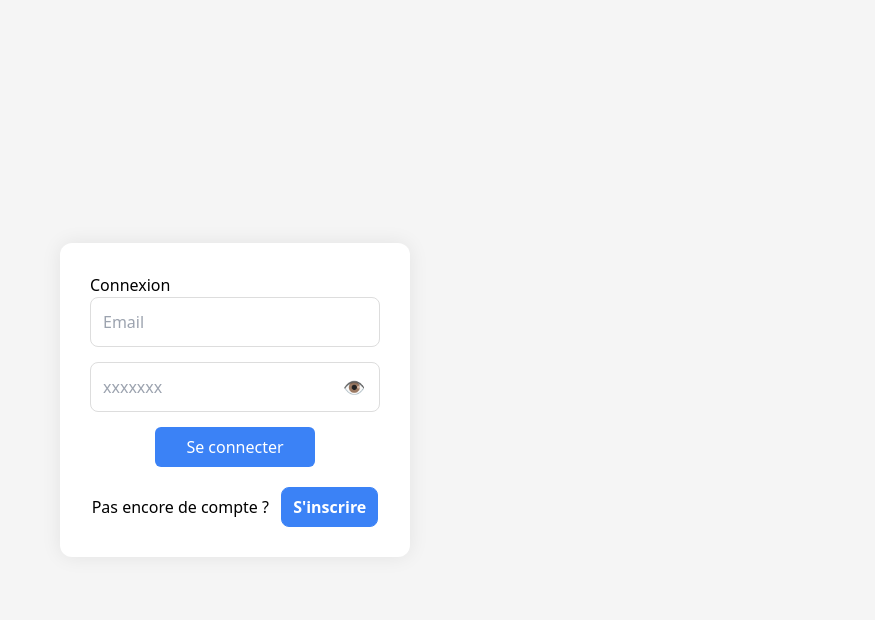
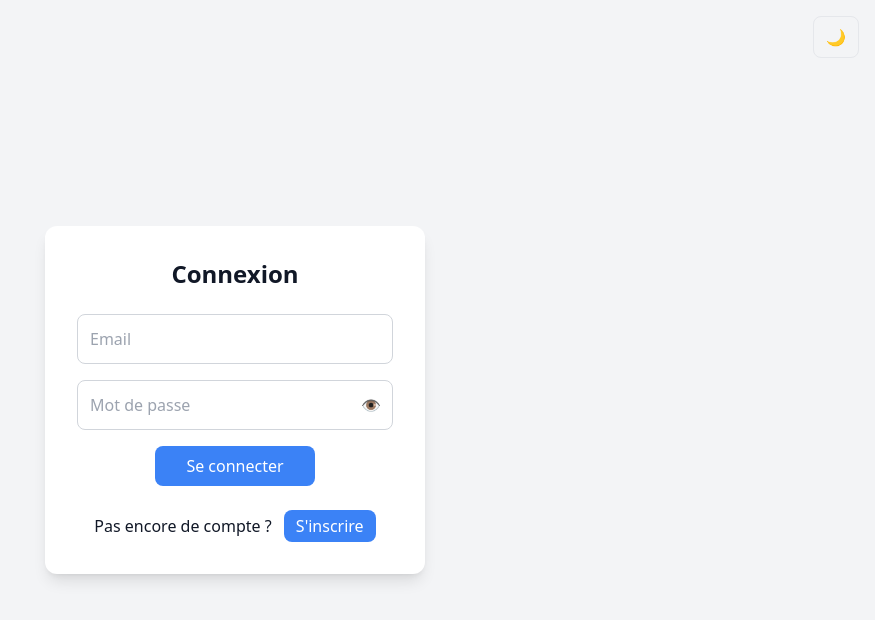
Before and after one commit to wilgaslove/quiz-frontend, a Vue app: page /login in a window 1280 px wide. Shown: the top 620 px of the page, without its empty margins (405-1280 px from the left). Built offline with nearby package versions, Linux system fonts and the light colour scheme; the HTML template or start-up script is replaced by a standard one.

Commit message:
darkmode

```diff
--- a/src/components/navbar.vue
+++ b/src/components/navbar.vue
@@ -1,5 +1,7 @@
 <script setup>
+import { useThemeStore } from '@/stores/theme'
 
+const themeStore = useThemeStore()
 </script>
 <template>
     <nav class="relative">
@@ -18,4 +20,10 @@
                 class="transition ease-in-out delay-150 bg-red-500 hover:-translate-y-1 hover:scale-110 hover:bg-red-600 duration-300 px-4 py-2 rounded-lg">Déconnexion</router-link>
         </div>
     </nav>
+     <button
+    @click="themeStore.toggleTheme()"
+    class="px-4 py-2 border rounded"
+  >
+    {{ themeStore.dark ? '☀️ Clair' : '🌙 Sombre' }}
+  </button>
 </template>
--- a/src/views/Login.vue
+++ b/src/views/Login.vue
@@ -2,9 +2,11 @@
 import { ref } from "vue"
 import { useRouter } from "vue-router"
 import { useAuthStore } from "@/stores/auth"
+import { useThemeStore } from '@/stores/theme'
 
 const router = useRouter()
 const auth = useAuthStore()
+const themeStore = useThemeStore()
 
 const isLogin = ref(true)
 
@@ -15,34 +17,25 @@ const password = ref("")
 const error = ref("")
 const loading = ref(false)
 
-//la visialisation du password
 const showPassword = ref(false)
 
 const submit = async () => {
-
   error.value = ""
 
   try {
-
     loading.value = true
 
     if (isLogin.value) {
-
-      // LOGIN
       await auth.login({
         email: email.value,
-        password: password.value
+        password: password.value,
       })
-
     } else {
-
-      // REGISTER
       await auth.register({
         nom: nom.value,
         email: email.value,
-        password: password.value
+        password: password.value,
       })
-
     }
 
     router.push(
@@ -50,53 +43,96 @@ const submit = async () => {
         ? "/admin"
         : "/dashboard"
     )
-
   } catch (err: any) {
-
     error.value =
       err.response?.data?.message ||
       "Une erreur est survenue"
-
   } finally {
-
     loading.value = false
-
   }
-
 }
 </script>
 
 <template>
-  <div class="login-container">
 
-    <div class="card">
-
-      <h2>
+  <div class="absolute top-4 right-4">
+  <button
+    @click="themeStore.toggleTheme()"
+    class="px-3 py-2 rounded-lg border"
+  >
+    {{ themeStore.dark ? '☀️' : '🌙' }}
+  </button>
+</div>
+  <div
+    class="min-h-screen flex items-center justify-center
+           bg-gray-100 dark:bg-gray-900
+           text-gray-900 dark:text-white"
+  >
+    <div
+      class="w-[380px] p-8 rounded-xl shadow-lg
+             bg-white dark:bg-gray-800"
+    >
+      <h2 class="text-2xl font-bold text-center mb-6">
         {{ isLogin ? "Connexion" : "Créer un compte" }}
       </h2>
 
-      <form @submit.prevent="submit">
+      <form @submit.prevent="submit" class="flex flex-col gap-4">
 
         <!-- NOM -->
-        <input v-if="!isLogin" v-model="nom" type="text" placeholder="Nom prénoms" required />
+        <input
+          v-if="!isLogin"
+          v-model="nom"
+          type="text"
+          placeholder="Nom prénoms"
+          required
+          class="p-3 rounded-lg border
+                 bg-white dark:bg-gray-700
+                 dark:text-white
+                 border-gray-300 dark:border-gray-600"
+        />
 
         <!-- EMAIL -->
-        <input v-model="email" type="email" placeholder="Email" required />
+        <input
+          v-model="email"
+          type="email"
+          placeholder="Email"
+          required
+          class="p-3 rounded-lg border
+                 bg-white dark:bg-gray-700
+                 dark:text-white
+                 border-gray-300 dark:border-gray-600"
+        />
 
         <!-- PASSWORD -->
-        <div class="password-field">
+        <div class="relative">
+          <input
+            v-model="password"
+            :type="showPassword ? 'text' : 'password'"
+            placeholder="Mot de passe"
+            required
+            class="w-full p-3 pr-12 rounded-lg border
+                   bg-white dark:bg-gray-700
+                   dark:text-white
+                   border-gray-300 dark:border-gray-600"
+          />
 
-          <input v-model="password" :type="showPassword ? 'text' : 'password'" placeholder="xxxxxxx" required />
-
-          <span class="eye" @click="showPassword = !showPassword">
-            {{ showPassword ? '👁' : '👁️' }}
-          </span>
-
+          <button
+            type="button"
+            class="absolute right-3 top-1/2 -translate-y-1/2"
+            @click="showPassword = !showPassword"
+          >
+            {{ showPassword ? "🙈" : "👁️" }}
+          </button>
         </div>
 
-        <button type="submit" :disabled="loading"
-          class=" w-[10rem] mx-auto bg-blue-500  text-white py-2 px-4 rounded-md hover:bg-blue-600 focus:outline-none focus:ring-2 focus:ring-blue-500 disabled:opacity-50 disabled:cursor-not-allowed transition ease-in-out delay-150 hover:-translate-y-1 hover:scale-110 duration-300">
-
+        <button
+          type="submit"
+          :disabled="loading"
+          class="mx-auto w-40 bg-blue-500 text-white py-2 px-4 rounded-lg
+                 hover:bg-blue-600
+                 disabled:opacity-50
+                 transition duration-300"
+        >
           {{
             loading
               ? "Chargement..."
@@ -104,18 +140,17 @@ const submit = async () => {
                 ? "Se connecter"
                 : "Créer un compte"
           }}
-
         </button>
-
       </form>
 
-      <p v-if="error" class="error">
+      <p
+        v-if="error"
+        class="text-red-500 text-center mt-4"
+      >
         {{ error }}
       </p>
 
-      <!-- SWITCH -->
-      <p class="switch">
-
+      <div class="text-center mt-6">
         <span v-if="isLogin">
           Pas encore de compte ?
         </span>
@@ -125,84 +160,19 @@ const submit = async () => {
         </span>
 
         <button
-          class="bg-blue-500 text-white font-bold ml-2 border-double border-4 border-blue-500 rounded-lg px-2 py-1  transition ease-in-out delay-150 hover:-translate-y-1 hover:scale-110 hover:bg-blue-300 duration-300  "
-          @click="isLogin = !isLogin">
+          type="button"
+          @click="isLogin = !isLogin"
+          class="ml-2 px-3 py-1 rounded-lg
+                 bg-blue-500 text-white
+                 hover:bg-blue-600"
+        >
           {{
             isLogin
               ? "S'inscrire"
               : "Se connecter"
           }}
         </button>
-
-      </p>
-
+      </div>
     </div>
-
   </div>
 </template>
-
-<style scoped>
-
-.password-field {
-  position: relative;
-  display: flex;
-  align-items: center;
-}
-
-.password-field input {
-  width: 100%;
-  padding-right: 45px;
-}
-
-.eye {
-  position: absolute;
-  right: 15px;
-  cursor: pointer;
-  user-select: none;
-  font-size: 18px;
-}
-
-
-.login-container {
-  min-height: 100vh;
-  display: flex;
-  align-items: center;
-  justify-content: center;
-  background: #f5f5f5;
-}
-
-.card {
-  width: 350px;
-  background: white;
-  padding: 30px;
-  border-radius: 12px;
-  box-shadow: 0 0 20px rgba(0, 0, 0, 0.08);
-}
-
-
-
-form {
-  display: flex;
-  flex-direction: column;
-  gap: 15px;
-}
-
-input {
-  padding: 12px;
-  border: 1px solid #ddd;
-  border-radius: 8px;
-}
-
-
-
-.error {
-  color: red;
-  margin-top: 10px;
-  text-align: center;
-}
-
-.switch {
-  margin-top: 20px;
-  text-align: center;
-}
-</style>
```
